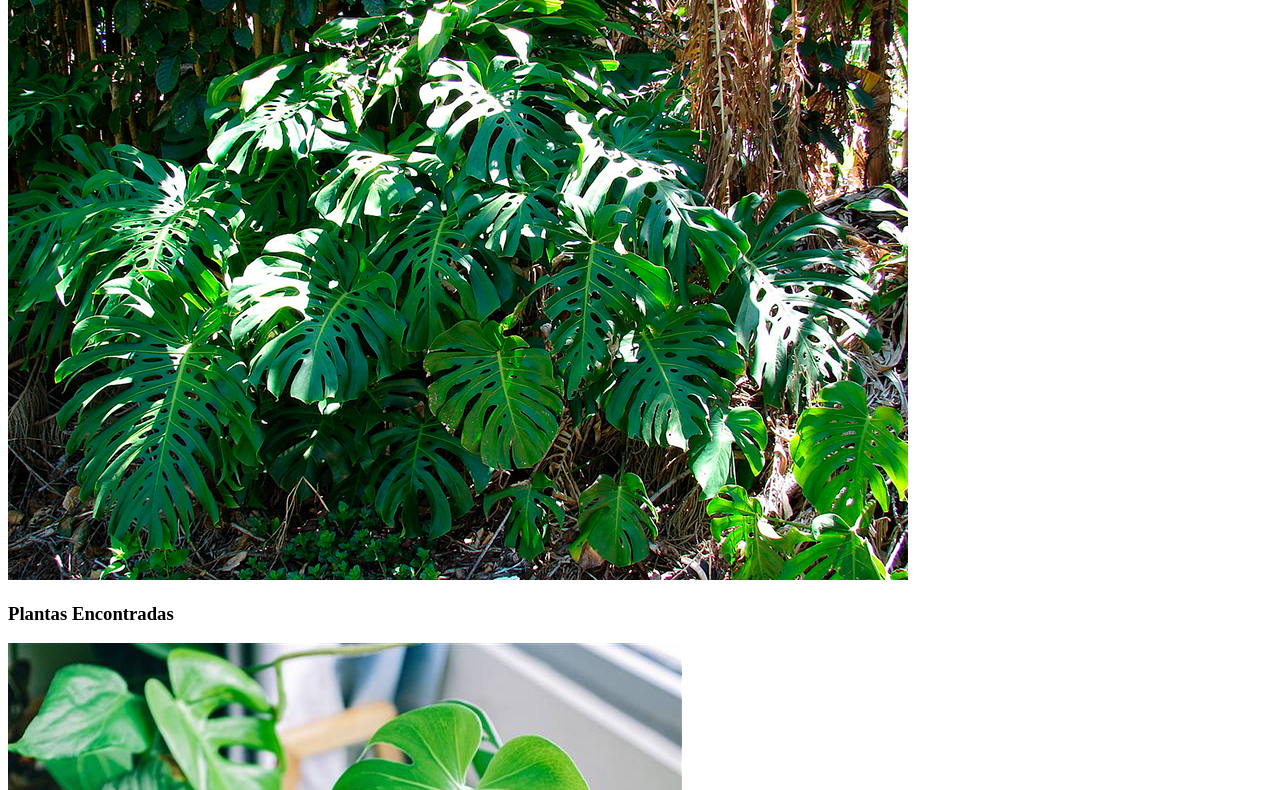
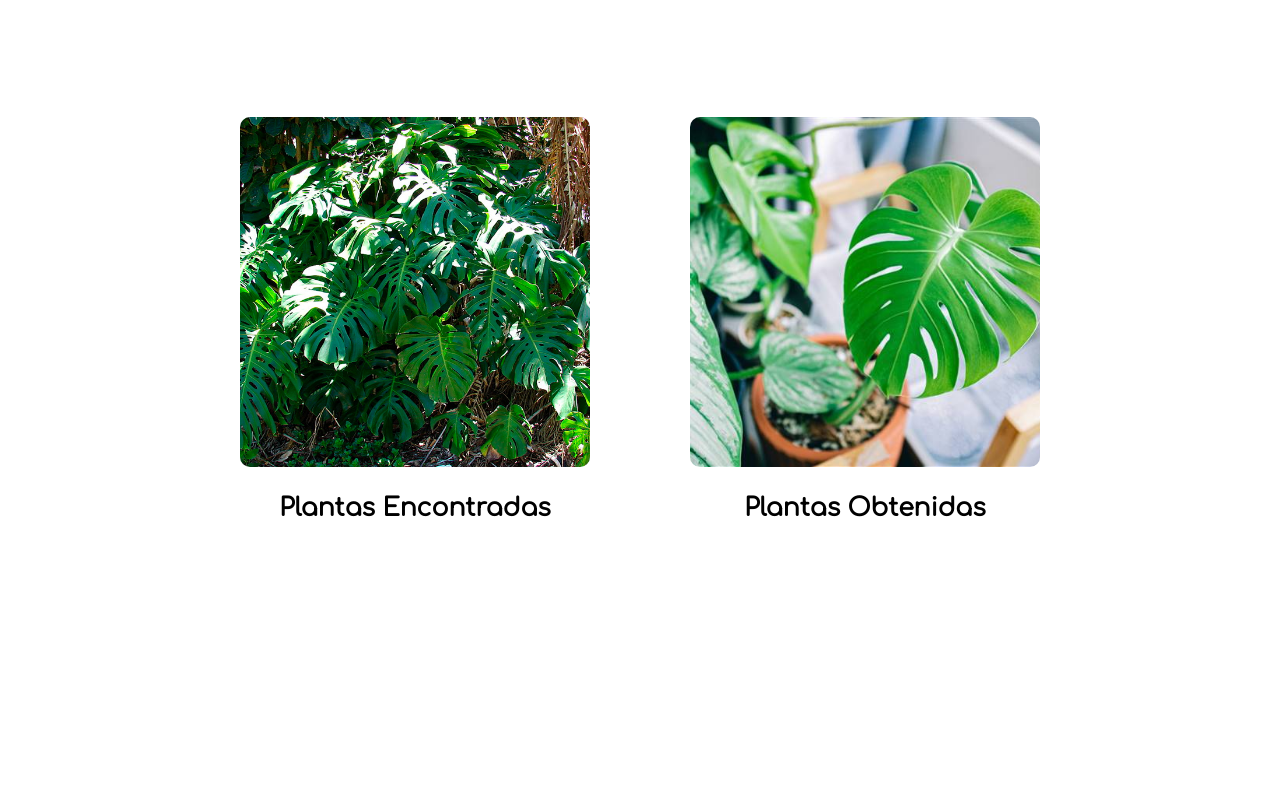
Before and after one commit to aaroncano/Plantofera, a plain HTML site: page PlantKeeper/html/index.html in a window 1280 px wide. Shown: the part 126-916 px from the top of the page. After the commit the page ends 800 px from the top, so only its background shows below. Drawn offline with Linux system fonts and the light colour scheme; files that its build step writes are made by us from their sources; the site is published under a folder, as on GitHub Pages, so addresses that start at the root find nothing.

Commit message:
se corrige el direccionamiento de styles.css

```diff
--- a/PlantKeeper/html/index.html
+++ b/PlantKeeper/html/index.html
@@ -5,7 +5,7 @@
     <meta http-equiv="X-UA-Compatible" content="IE=edge">
     <meta name="viewport" content="width=device-width, initial-scale=1.0">
     <title>PlantKeeper</title>
-    <link rel="stylesheet" href="/GitHub_page/aaroncano.github.io/PlantKeeper/css/styles.css">
+    <link rel="stylesheet" href="../css/styles.css">
     <link rel="stylesheet" href="https://fonts.googleapis.com/css?family=Oswald">
     <link rel="stylesheet" href="https://fonts.googleapis.com/css?family=Comfortaa">
 </head>
```
